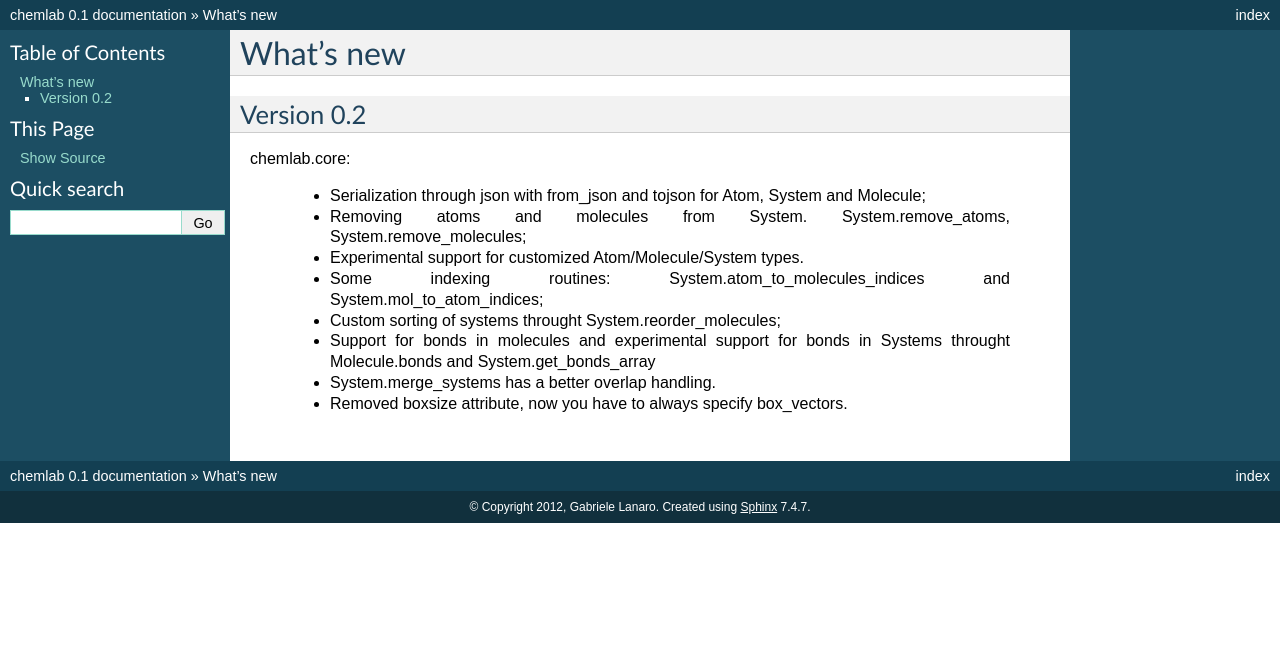
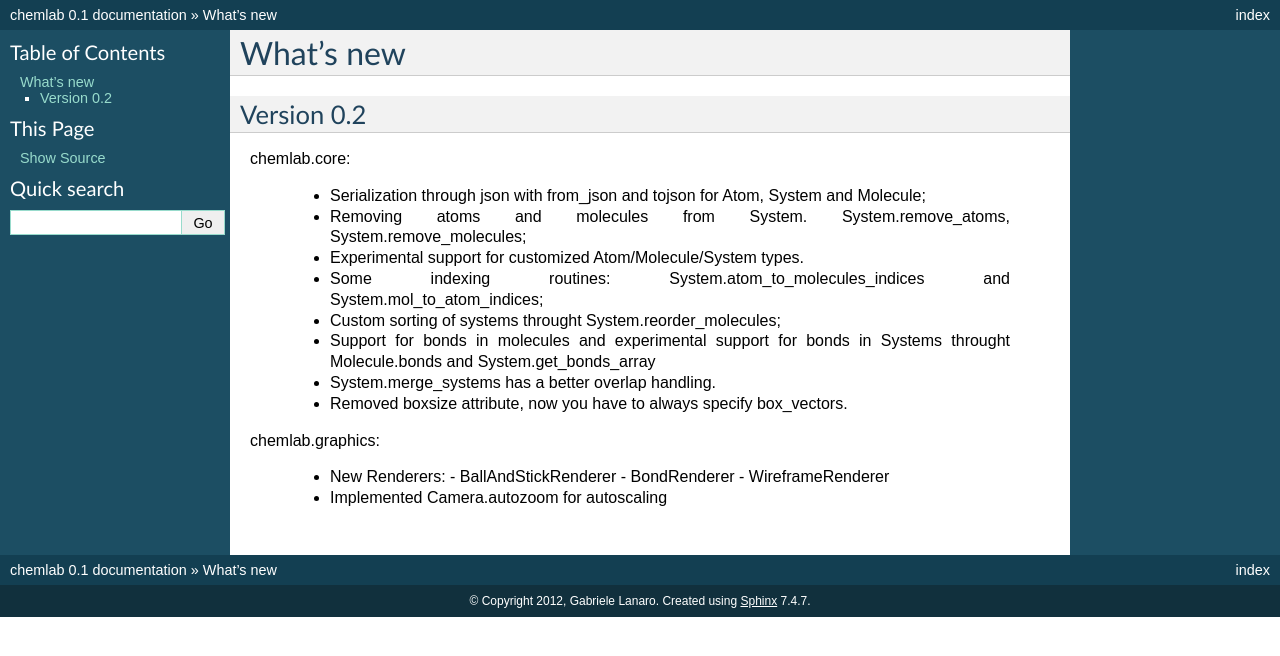
Before and after one commit to chemlab/chemlab, a Sphinx documentation site: the page built from docs/whatsnew.rst, in a window 1280 px wide. Shown: the top 656 px of the page. Built offline with Sphinx 7.4.7, drawn with Linux system fonts in a browser that asks for light colours; formulas are drawn with MathJax 3.

Commit message:
Saving progress

```diff
--- a/docs/whatsnew.rst
+++ b/docs/whatsnew.rst
@@ -21,3 +21,12 @@ chemlab.core:
     - System.merge_systems has a better overlap handling.
     - Removed boxsize attribute, now you have to always specify
       box_vectors.
+
+chemlab.graphics:
+
+    - New Renderers:
+      - BallAndStickRenderer
+      - BondRenderer
+      - WireframeRenderer
+
+    - Implemented Camera.autozoom for autoscaling
```
Also changed, not shown: docs/core.rst (+25 -4 lines), 1 other file.
